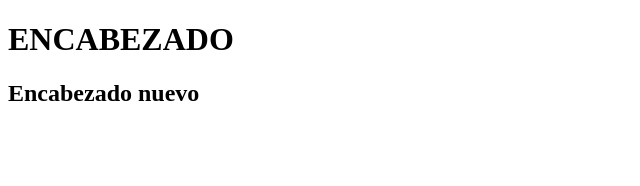
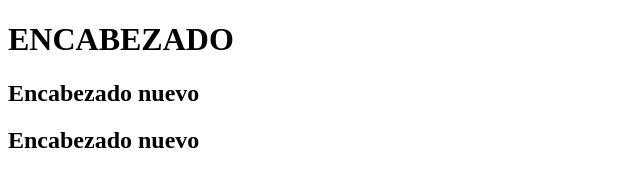
Before and after one commit to tomaskurten/JavaScript, a plain HTML site: page index.html in a window 1280 px wide. Shown: the whole page, without its empty margins (0-640 px from the left). Drawn offline with Linux system fonts and the light colour scheme.

Commit message:
Update index.html

```diff
--- a/index.html
+++ b/index.html
@@ -8,5 +8,7 @@
 <body>
     <h1>ENCABEZADO</h1>
     <h2>Encabezado nuevo</h2>
+        <h2>Encabezado nuevo</h2>
+
 </body>
 </html>
```
